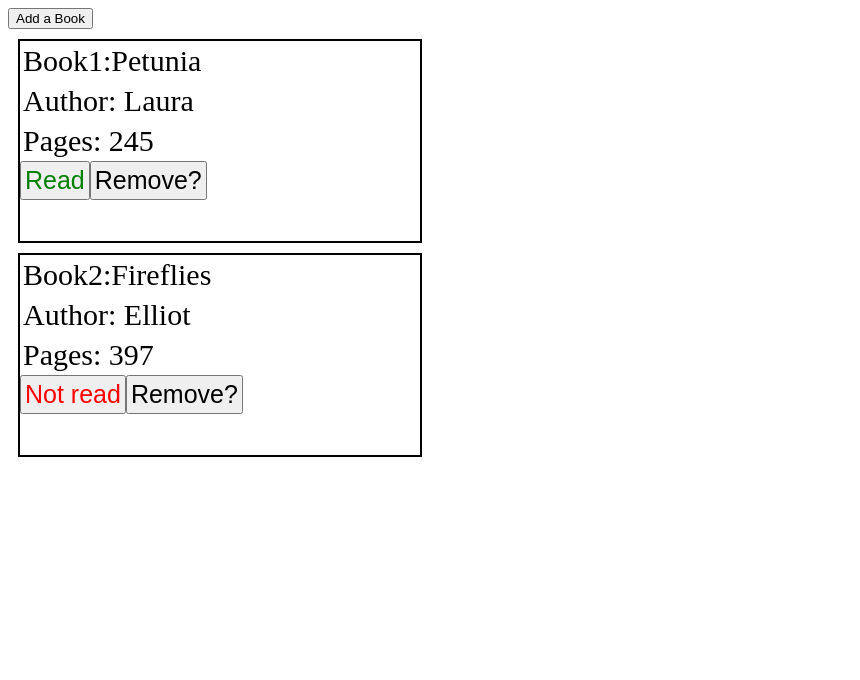
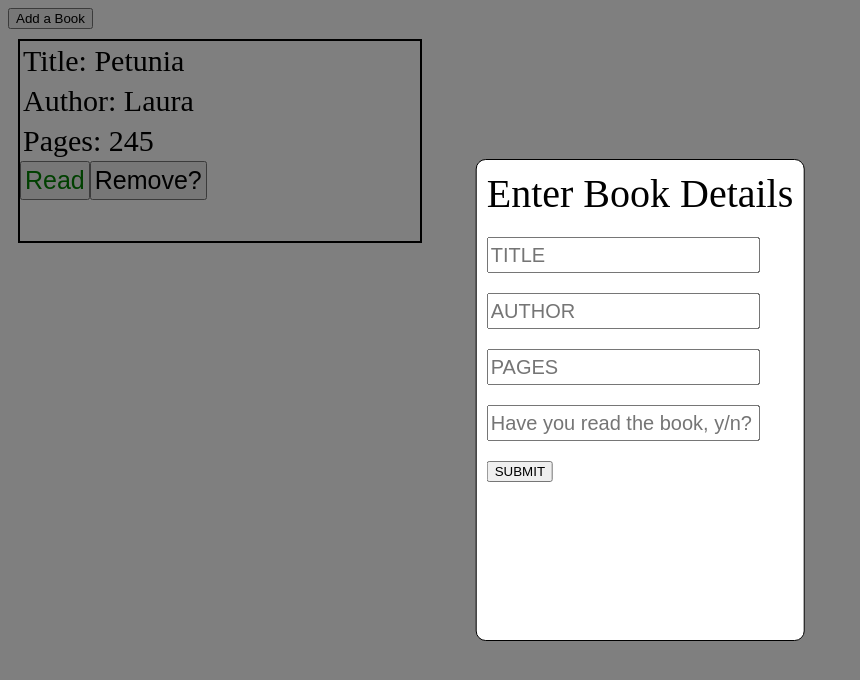
Before and after one commit to Vasant-Tholappa/libraryNew, a plain HTML site: page index.html in a window 1280 px wide. Both pictures are taken after a click on the button "Add a Book". Shown: the whole page, without its empty margins (0-860 px from the left). Drawn offline with Linux system fonts and the light colour scheme.

Commit message:
Done with functionalities

```diff
--- a/index.html
+++ b/index.html
@@ -9,13 +9,45 @@
 
     <body>
         <div class="add">
-            <button id="addButton">Add a Book</button>
+            <button data-modal-target="#pop" id="addButton">Add a Book</button>
 
         </div>
 
         <div class="display">
 
         </div>
+
+
+        <form class="popUp" id="pop">
+            <div class="header">
+                Enter Book Details
+            </div>
+            <div class ="info">
+                <div class="title">
+                 <input type="text" id="title" placeholder="TITLE" required>
+                </div>
+                <div class="author">
+                 <input type="text" id="author" placeholder="AUTHOR" required>
+                </div>
+                <div class="pages">
+                 <input type="number" id="pages" placeholder="PAGES" required>
+                </div>
+                <div class="read">
+                    <input type ="text" id="read" placeholder="Have you read the book, y/n?" required>
+                </div>
+
+                <div class="submit">
+                 <input data-close-button type="button" id="subButton" value="SUBMIT">
+                 <!-- type="submit" will not work -->
+                </div>
+            </div>
+        </form>
+
+        <div id="overlay">
+
+        </div>
+
+
     </body>
 
 </html>
--- a/script.js
+++ b/script.js
@@ -1,4 +1,5 @@
 let myLibrary = [];
+let i = -1; // position of last book in myLibrary[]
 
 function Book(title,author,pages,read) {
     // the constructor...
@@ -7,21 +8,34 @@ function Book(title,author,pages,read) {
     this.pages = pages;
     this.read = read;
 
+    // console.log("hi2");
+
     addBookToLibrary(this);
 }
 
+
+
 function addBookToLibrary(b) {
     // takes user input and stores new book object into array
-    let n = myLibrary.length;
-    myLibrary[n] = b;
+    i++;
+
+    myLibrary[i] = b;
+
+    // console.log("hi3");
+
+    displayBooks();
 }
 
 
+
+
 const display = document.querySelector(".display");
+
 function displayBooks() {
 
-    for(let i=0;i<myLibrary.length;i++)
-    {
+    // console.log("hi4");
+
+
         let x = myLibrary[i];
 
         const bDiv = document.createElement("div");
@@ -33,7 +47,7 @@ function displayBooks() {
 
         const bTitle = document.createElement("div");
         bTitle.setAttribute("id", "title" + i);
-        bTitle.textContent = "Book" + Number(i+1) + ":"  + x.title;
+        bTitle.textContent = "Title: "  + x.title;
         bTitle.style.cssText = 'padding: 3px; font-size: 30px';
 
         const bAuthor = document.createElement("div");
@@ -52,6 +66,7 @@ function displayBooks() {
         {
             bRead.textContent = "Read";
             bRead.style.cssText = 'padding: 3px; font-size: 25px; color: green';
+            // console.log("hi5");
 
         }
         else if(x.read == "N" || x.read == "n")
@@ -76,6 +91,7 @@ function displayBooks() {
         bDiv.appendChild(bRemove);
 
 
+        // console.log("hi6");
 
         display.appendChild(bDiv);
 
@@ -95,10 +111,78 @@ function displayBooks() {
         bRemove.addEventListener('click', () => {
             display.removeChild(bDiv);
         })
-    }
+
+        // console.log("hi7");
+
+
 }
 
 const book1 = new Book("Petunia","Laura",245,"Y");
-const book2 = new Book("Fireflies","Elliot",397,"N");
+// const book2 = new Book("Fireflies","Elliot",397,"N");
+// const book3 = new Book("Ecstacy","Medellin",601,"Y");
 
-displayBooks();
+
+
+
+
+
+const openModalButtons = document.querySelectorAll('[data-modal-target]')
+const closeModalButtons = document.querySelectorAll('[data-close-button]')
+const overlay = document.getElementById('overlay');
+
+openModalButtons.forEach(button => {
+    button.addEventListener('click', () => {
+        const modal = document.querySelector(button.dataset.modalTarget)
+        openModal(modal)
+    })
+})
+
+overlay.addEventListener('click', () => {
+    const modals = document.querySelectorAll('.popUp')
+    modals.forEach(modal => {
+        closeModal(modal);
+    })
+})
+
+closeModalButtons.forEach(button => {
+    button.addEventListener('click', () => {
+        const title = document.getElementById('title')
+        const author = document.getElementById('author')
+        const pages = document.getElementById('pages')
+        const check = document.getElementById('read')
+
+        const a = title.value;
+        const b = author.value;
+        const c = pages.value;
+        const d = read.value;
+
+        if(a != "" && b != "" && c!= "" && d != "")
+        {
+            const modal = button.closest('.popUp')
+            closeModal(modal)
+            const book = new Book(a,b,c,d);
+            // console.log("hi1");
+        }
+        else{
+            alert("Enter all fields");
+        }
+
+
+    })
+})
+
+function openModal(modal) {
+    if(modal == null)
+    return;
+
+    modal.classList.add('active');
+    overlay.classList.add('active');
+}
+
+function closeModal(modal) {
+    if(modal == null)
+    return;
+
+    modal.classList.remove('active');
+    overlay.classList.remove('active');
+}
--- a/style.css
+++ b/style.css
@@ -0,0 +1,90 @@
+/* .display {
+    border: 10px solid black;
+} */
+
+.popUp {
+    position: fixed;
+    top: 50%;
+    left: 50%;
+    transform: translate(-50%,-50%) scale(0);
+    transition: 200ms ease-in-out;
+    border: 1px solid black;
+    border-radius: 10px;
+    z-index: 10;
+    background-color: white;
+    height: 800px;
+    max-height: 60%;
+}
+
+.popUp.active {
+    transform: translate(-50%,-50%) scale(1);
+}
+
+.header {
+    padding: 10px;
+    font-size: 40px;
+}
+
+
+.author {
+    padding: 10px;
+
+}
+#author {
+    height: 30px;
+    font-size: 20px;
+}
+
+.title {
+    padding: 10px;
+}
+#title {
+    height: 30px;
+    font-size: 20px;
+}
+
+.pages {
+    padding: 10px;
+}
+#pages {
+    height: 30px;
+    font-size: 20px;
+}
+
+.read {
+    padding: 10px;
+}
+#read {
+    height: 30px;
+    font-size: 20px;
+}
+
+
+
+
+.submit {
+    padding: 10px;
+
+}
+
+/* #subButton {
+    width: 100px;
+} */
+
+#overlay {
+    /* border: 2px solid red; */
+    position: fixed;
+    opacity: 0%;
+    transition: 200ms ease-in-out;
+    top: 0;
+    left: 0;
+    bottom: 0;
+    right: 0;
+    background-color: rgba(0, 0, 0, 0.5);
+    pointer-events: none;
+}
+
+#overlay.active {
+    opacity: 1;
+    pointer-events: all;
+}
```
